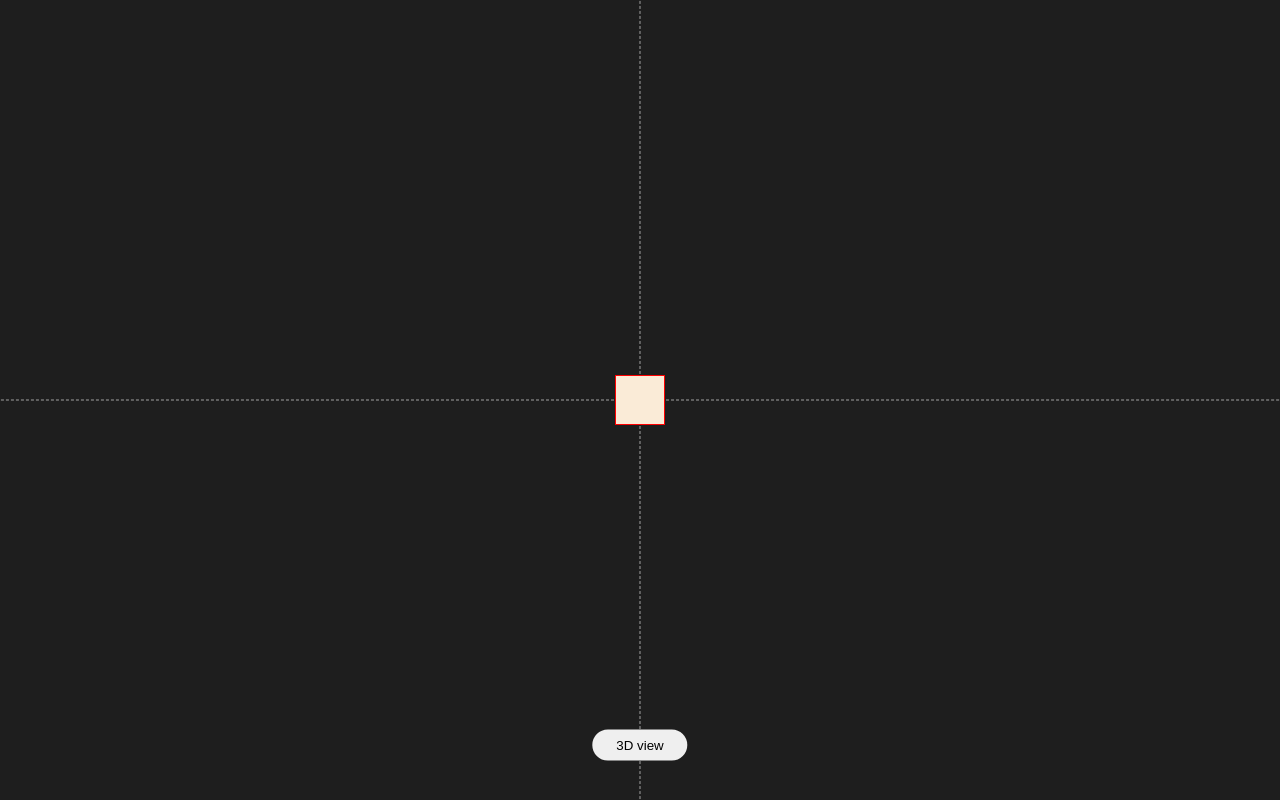
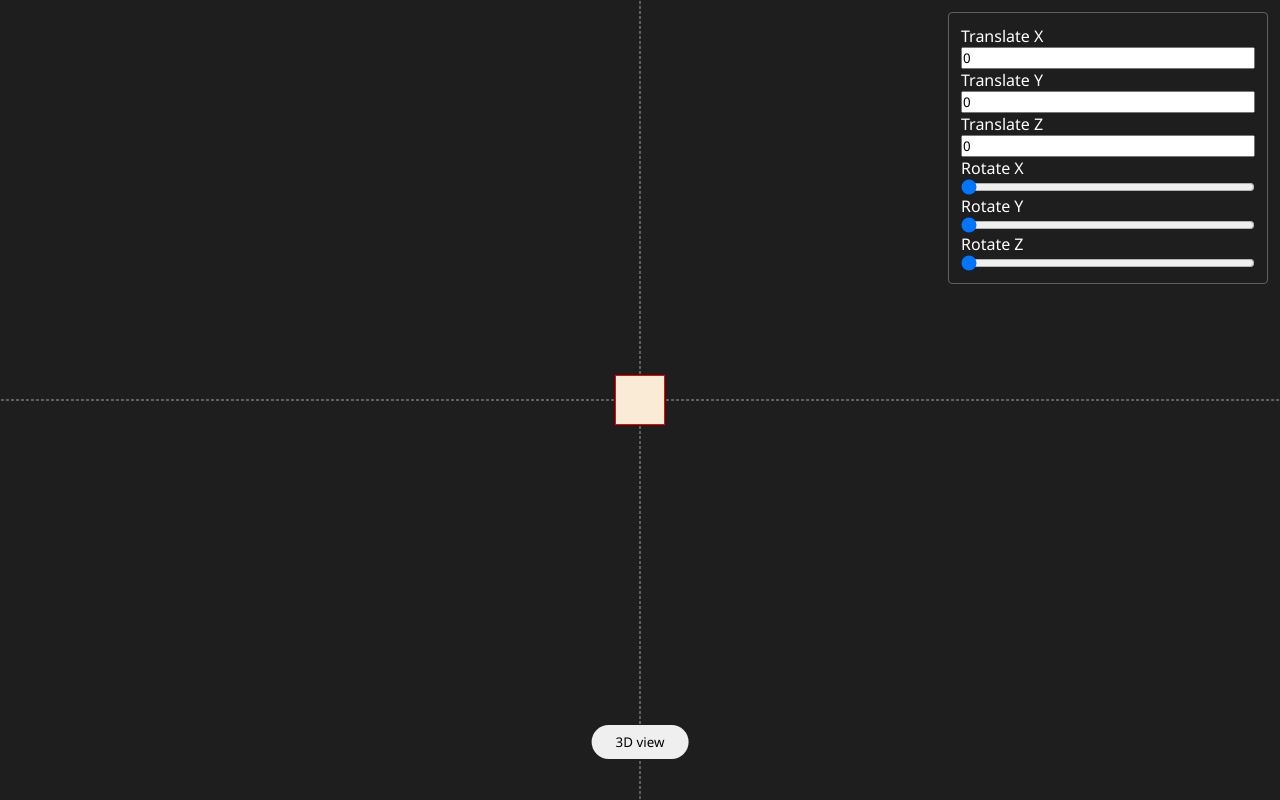
Before and after one commit to david-cerrato/3D-css-visualizer, a React (Vite) app: page / in a window 1280 px wide. Built offline with nearby package versions, Linux system fonts and the light colour scheme.

Commit message:
Cube and controls

```diff
--- a/src/App.tsx
+++ b/src/App.tsx
@@ -4,15 +4,54 @@ import { Cube } from './components/cube/Cube'
 
 function App() {
   const [isIsometric, setIsIsometric] = useState<boolean>(false)
+  const [translateX, setTranslateX] = useState<number>(0)
+  const [translateY, setTranslateY] = useState<number>(0)
+  const [translateZ, setTranslateZ] = useState<number>(0)
+  const [rotateX, setRotateX] = useState<number>(0)
+  const [rotateY, setRotateY] = useState<number>(0)
+  const [rotateZ, setRotateZ] = useState<number>(0)
 
   return (
     <>
       <div className="overflow-hidden">
         <div className="viewport" data-isometric={isIsometric}>
-          <Cube></Cube>
+          <Cube
+            translateX={translateX}
+            translateY={translateY}
+            translateZ={translateZ}
+            rotateX={rotateX}
+            rotateY={rotateY}
+            rotateZ={rotateZ}
+          ></Cube>
           <div className="axis y-axis"></div>
           <div className="axis x-axis"></div>
           <div className="axis z-axis"></div>
+        </div>
+      </div>
+      <div className="controls">
+        <div className="range-input">
+          <label htmlFor="translateX">Translate X</label>
+          <input type="number" name="" id="translateX" value={translateX} onChange={(e: any) => setTranslateX(e.target.value)}/>
+        </div>
+        <div className="range-input">
+          <label htmlFor="translateY">Translate Y</label>
+          <input type="number" name="" id="translateY" value={translateY} onChange={(e: any) => setTranslateY(e.target.value)}/>
+        </div>
+        <div className="range-input">
+          <label htmlFor="translateZ">Translate Z</label>
+          <input type="number" name="" id="translateZ" value={translateZ} onChange={(e: any) => setTranslateZ(e.target.value)}/>
+        </div>
+        <div className="range-input">
+          <label htmlFor="rotateX">Rotate X</label>
+          <input type="range" name="" id="rotateX" min="0" max="360" value={rotateX} onChange={(e: any) => setRotateX(e.target.value)}/>
+        </div>
+        <div className="range-input">
+          <label htmlFor="rotateY">Rotate Y</label>
+          <input type="range" name="" id="rotateY" min="0" max="360" value={rotateY} onChange={(e: any) => setRotateY(e.target.value)}/>
+        </div>
+        <div className="range-input">
+          <label htmlFor="rotateZ">Rotate Z</label>
+          <input type="range" name="" id="rotateZ" min="0" max="360" value={rotateZ} onChange={(e: any) => setRotateZ(e.target.value)}/>
         </div>
       </div>
 
--- a/src/components/cube/Cube.tsx
+++ b/src/components/cube/Cube.tsx
@@ -1,9 +1,26 @@
+interface CubeProps {
+    translateX: number
+    translateY: number
+    translateZ: number
+    rotateX: number
+    rotateY: number
+    rotateZ: number
+}
 
-
-export function Cube() {
+export function Cube({translateX, translateY, translateZ, rotateX, rotateY, rotateZ}: CubeProps) {
     return (
         <>
-            <div className="cube">
+            <div
+                className="cube"
+                style={{
+                    "--translateX": `${translateX}px`,
+                    "--translateY": `${translateY}px`,
+                    "--translateZ": `${translateZ}px`,
+                    "--rotateX": `${rotateX}deg`,
+                    "--rotateY": `${rotateY}deg`,
+                    "--rotateZ": `${rotateZ}deg`
+                    } as React.CSSProperties}
+                >
                 <div className="side side-A"></div>
                 <div className="side side-B"></div>
                 <div className="side side-C"></div>
--- a/src/index.css
+++ b/src/index.css
@@ -14,6 +14,7 @@ body{
   margin: 0;
   padding: 0;
   box-sizing: border-box;
+  font-family:'Segoe UI', Tahoma, Geneva, Verdana, sans-serif;
 }
 
 .axis{
@@ -22,7 +23,7 @@ body{
   transform-origin: center;
   left: 50%;
   top: 50%;
-  border: 1px dashed rgb(96, 96, 96);
+  border: 1px dashed #606060;
 }
 
 .y-axis{
@@ -50,7 +51,7 @@ body{
 }
 
 .viewport[data-isometric="true"] {
-    transform: rotateX(-45deg) rotateY(45deg);
+    transform: rotateX(-45deg) rotateY(-45deg);
   }
 
 .overflow-hidden{
@@ -60,9 +61,12 @@ body{
 .cube{
   transform-style: preserve-3d;
   position: absolute;
-  transform-origin: center;
+  transform-origin: center center;
   left: calc(50vw - var(--radius));
   top:  calc(50vh - var(--radius));
+    width: calc(var(--radius)*2);
+  height: calc(var(--radius)*2);
+  transform: translateX(var(--translateX)) translateY(var(--translateY)) translateZ(var(--translateZ)) rotateX(var(--rotateX)) rotateY(var(--rotateY)) rotateZ(var(--rotateZ));
 }
 
 .side{
@@ -97,3 +101,26 @@ body{
 .side-F{
   transform: translateY(calc(-1 * var(--radius))) rotateX(90deg);
 }
+
+.controls{
+  position: absolute;
+  display: flex;
+  flex-direction: column;
+  right: 12px;
+  top: 12px;
+  padding: 12px;
+  border-radius: 4px;
+  border: 1px solid #606060;
+  background-color: #1e1e1e;
+  width: 20rem;
+}
+
+.range-input{
+  display: flex;
+  flex-direction: column;
+  width: 100%;
+}
+
+label{
+  color: white;
+}
```
